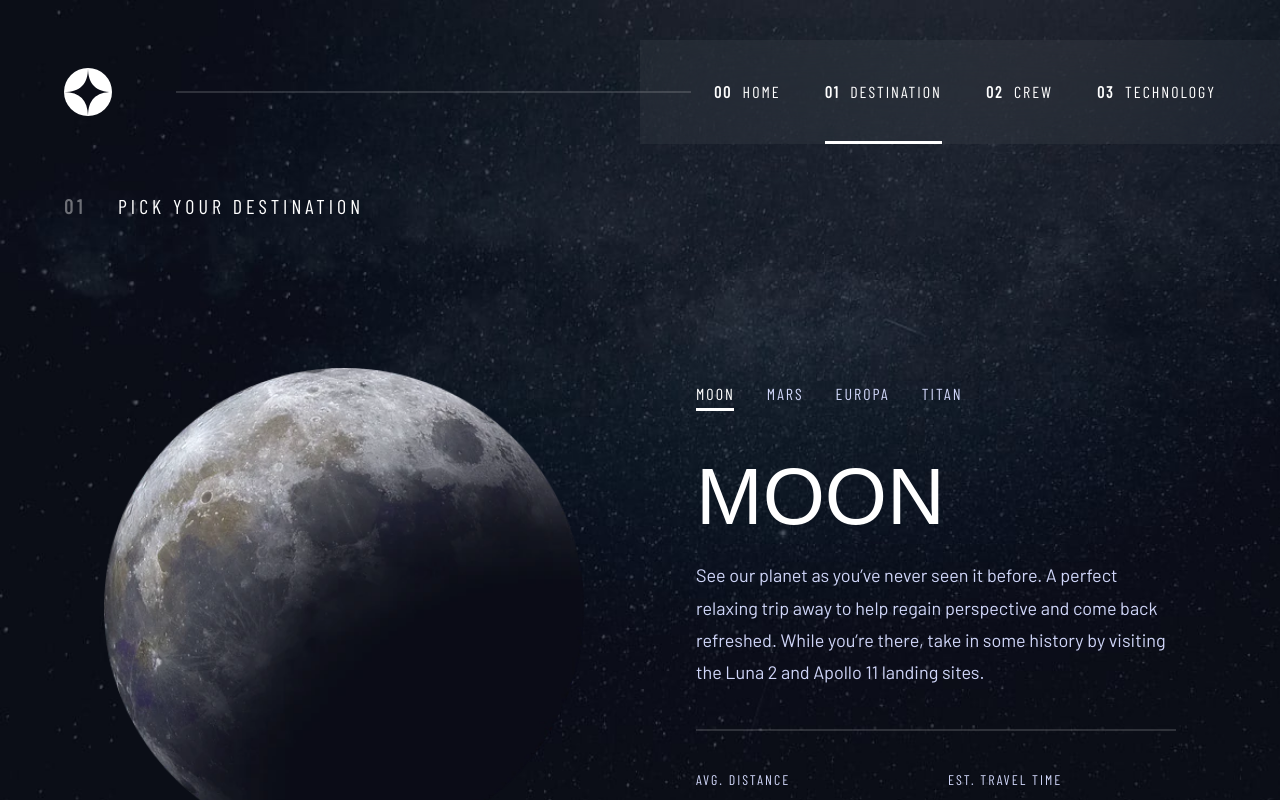
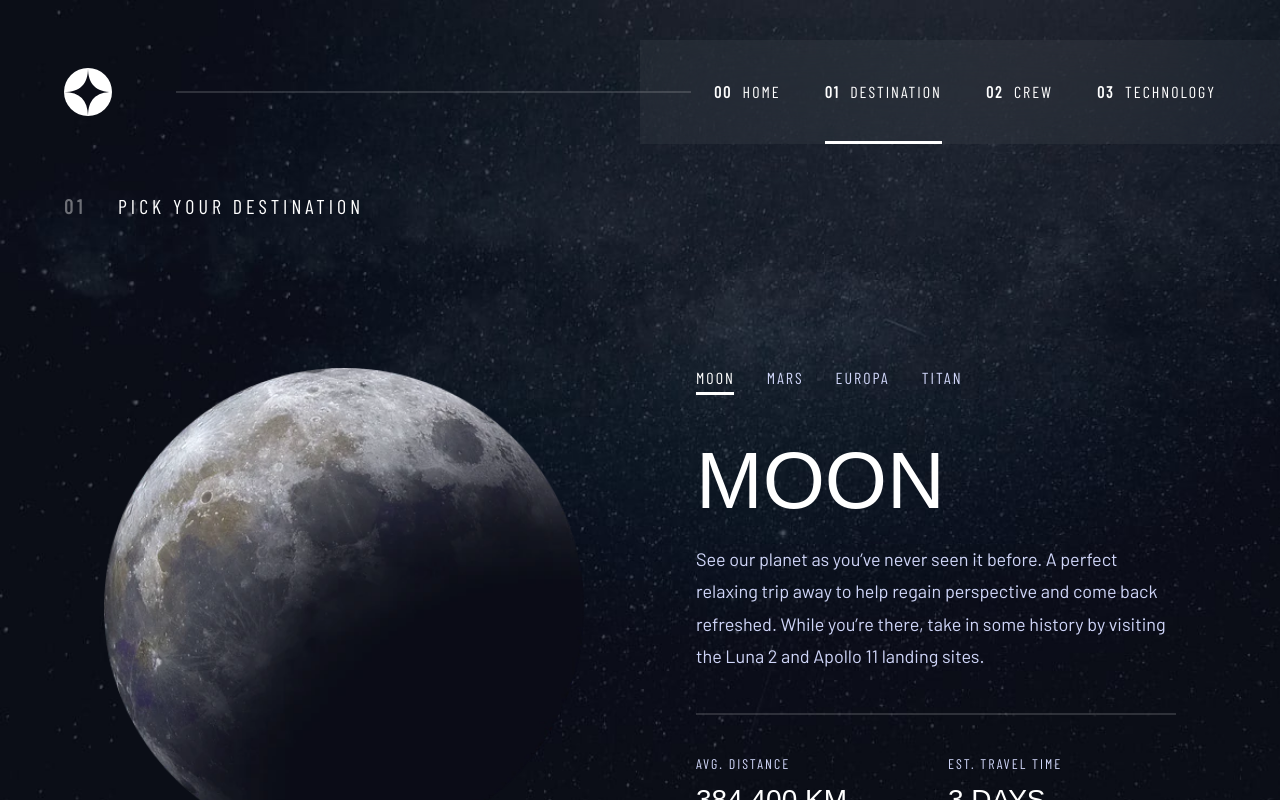
Before and after one commit to Moscart/space-tourism, a Next.js app: page /destination in a window 1280 px wide. Shown: the top 800 px of the page. Built offline with nearby package versions, Linux system fonts and the light colour scheme; a web font is replaced by a local one.

Commit message:
🔵 other: refactor

```diff
--- a/app/destination/page.tsx
+++ b/app/destination/page.tsx
@@ -33,7 +33,7 @@ export default function Destination() {
               />
             </TabsContent>
           ))}
-          <div className="lg:px-10 lg:flex lg:flex-col lg:justify-center lg:py-[124px] sm:max-w-lg lg:max-w-none mx-auto">
+          <div className="lg:px-10 lg:flex lg:flex-col lg:justify-start lg:py-[124px] sm:max-w-lg lg:max-w-none mx-auto">
             <TabsList className="pt-8 pb-6 lg:justify-start lg:pb-10 lg:pt-0">
               {destinationData.map((destination) => (
                 <TabsTrigger value={destination.name} key={destination.name}>
```
